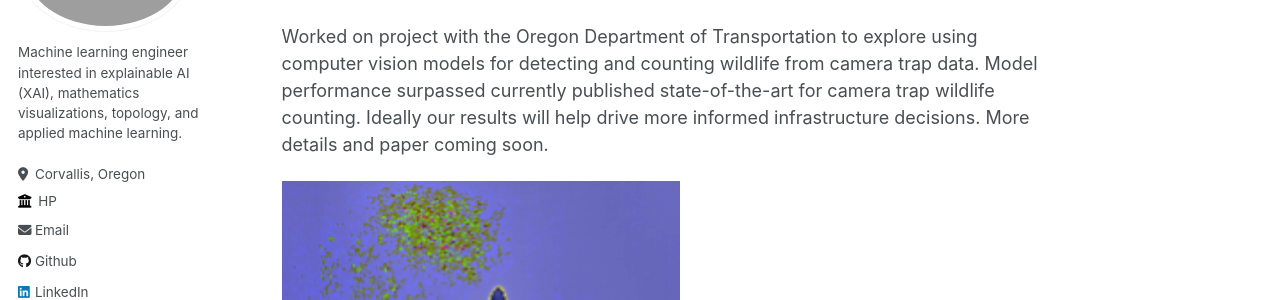
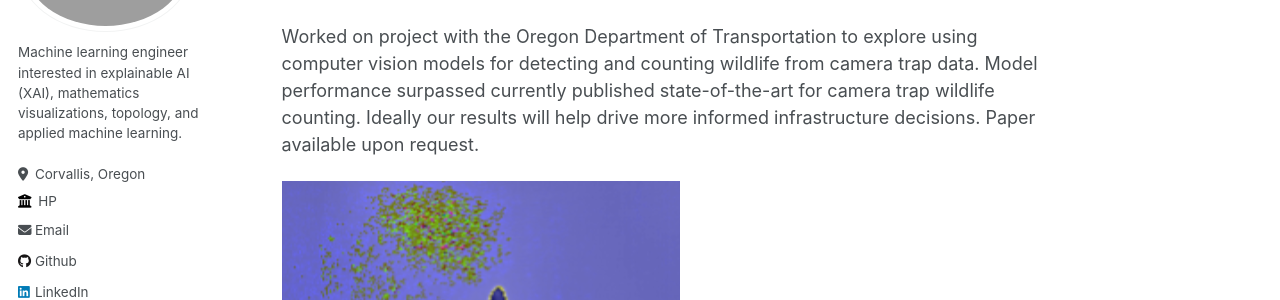
Before and after one commit to charles-ison/charles-ison.github.io, a Jekyll site: the page built from _projects/project_1_oregon_wildlife_counting_and_detection.md, in a window 1280 px wide and 900 px high. Shown: the part 208-508 px from the top of the window. Built offline with Jekyll 4.4.1, drawn with Linux system fonts in a browser that asks for light colours.

Commit message:
Updating wildlife project details.

```diff
--- a/_projects/project_1_oregon_wildlife_counting_and_detection.md
+++ b/_projects/project_1_oregon_wildlife_counting_and_detection.md
@@ -4,6 +4,6 @@ excerpt: "Project completed in partnership with Oregon Department of Transportat
 collection: projects
 ---
 
-Worked on project with the Oregon Department of Transportation to explore using computer vision models for detecting and counting wildlife from camera trap data. Model performance surpassed currently published state-of-the-art for camera trap wildlife counting. Ideally our results will help drive more informed infrastructure decisions. More details and paper coming soon.
+Worked on project with the Oregon Department of Transportation to explore using computer vision models for detecting and counting wildlife from camera trap data. Model performance surpassed currently published state-of-the-art for camera trap wildlife counting. Ideally our results will help drive more informed infrastructure decisions. Paper available upon request.
 
 ![image](/images/wildlife.png)
```
